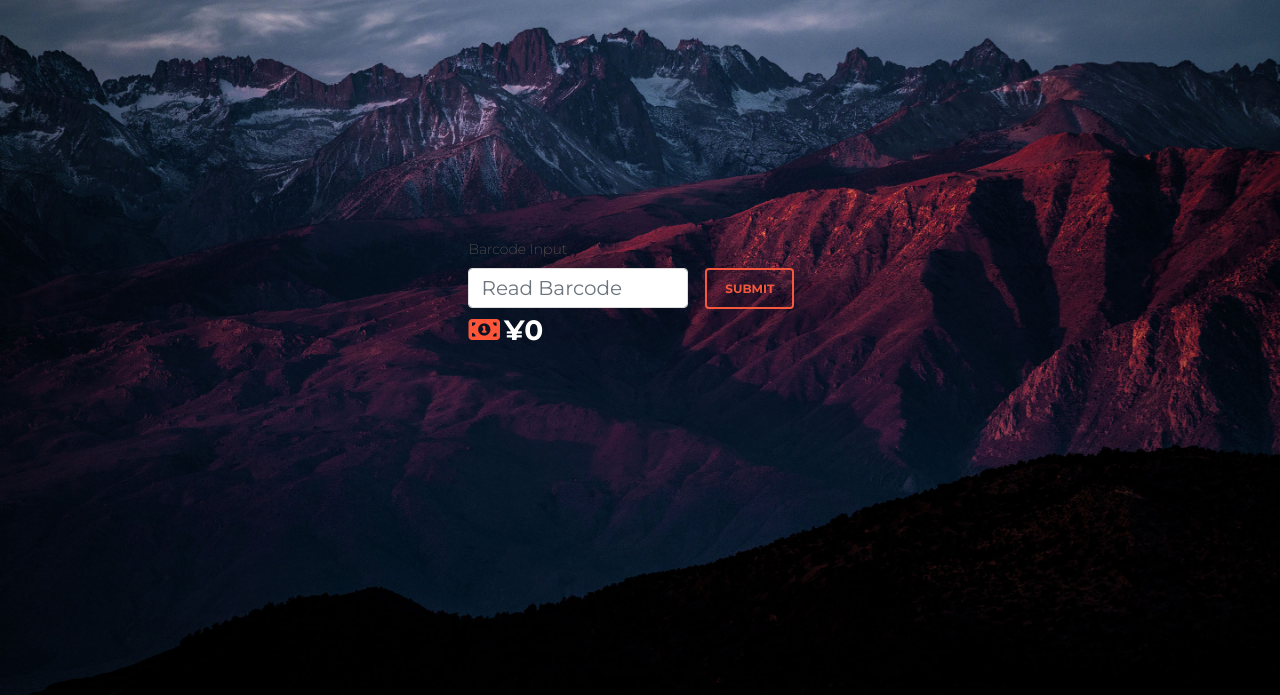
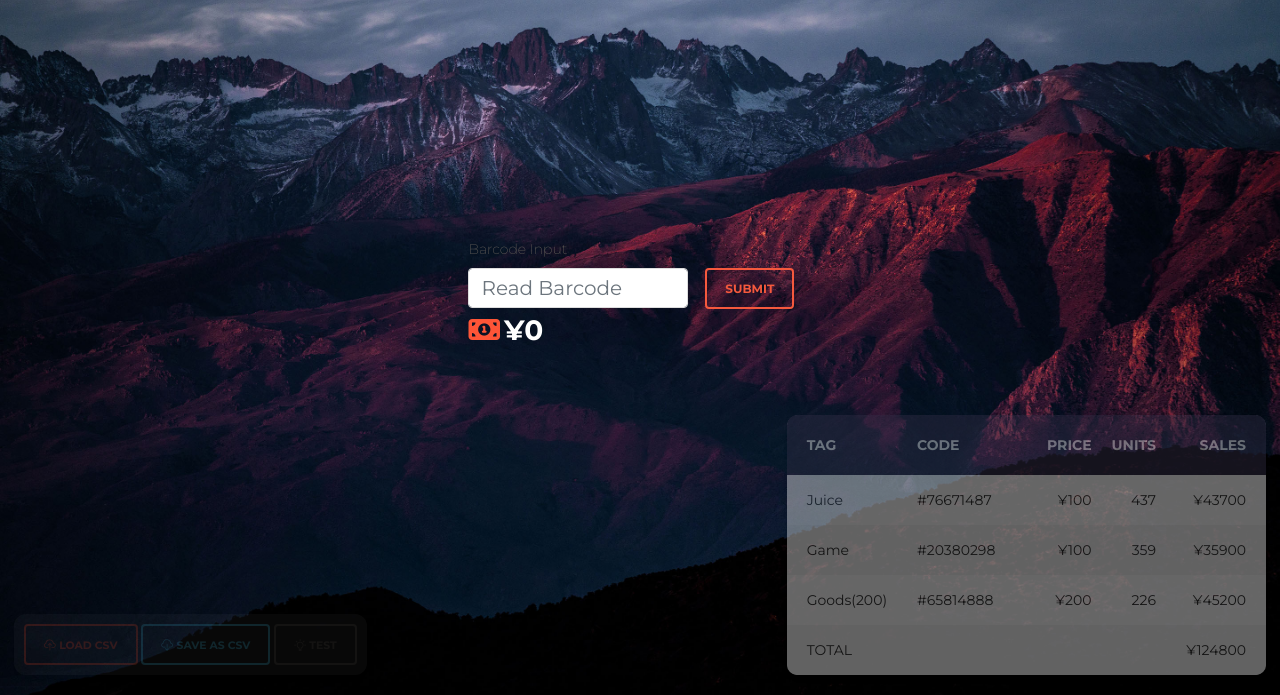
Before and after one commit to DarthRommy/Mogi_Casher-HTML, a plain HTML site: page index.html in a window 1280 px wide. Shown: the part 105-800 px from the top of the page. Drawn offline with Linux system fonts and the light colour scheme; some packages are replaced by stand-ins of ours.

Commit message:
v0.5.1
Table表示システムを変更中

```diff
--- /dev/null
+++ b/beta.js
@@ -0,0 +1,107 @@
+function makeMainTable(data, target, tableID, load) {
+    const element = document.getElementById(target);
+
+    // Table作成
+    const table = document.createElement("table");
+    table.className = tableID;
+    element.appendChild(table);
+
+    // ヘッダー作成
+    const theader = table.createTHead();
+
+    // th用配列
+    const header = ["TAG", "CODE", "PRICE", "UNITS", "SALES"];
+
+    // tr作成
+    const trHeader = theader.insertRow();
+
+    // th作成
+    for (i=0; i<header.length; i++) {
+        const theader = document.createElement("th");
+
+        theader.className = "column"+(i+1);
+        theader.innerHTML = header[i];
+
+        trHeader.appendChild(theader);
+    };
+
+    // ------配列の処理------
+    const codes = [];
+    let total = 0;
+
+    try{
+        for (i=0; i<data.length; i++) {
+            let elem = data[i];
+
+            // elemがCSV読み込み時は4列以外なら、それ以外は5列以外ならブロック
+            if ((elem.length != 4 && load) || (elem.length != 5 && !load))
+                throw "Returning";
+
+            // codesにコード一覧を登録
+            codes.push(elem[1]);
+
+            // 各列をフォーマット
+            const sales = Number(elem[2])*Number(elem[3]);
+            total += sales;
+
+            elem[1] = "#" + elem[1];
+            elem[2] = "¥" + elem[2];
+            elem[4] = "¥" + sales;
+
+        };
+
+        data.push(["TOTAL", "", "", "", "¥" + total])
+        console.log(data)
+
+    } catch (e) {
+        console.log(e);
+        return;
+    };
+
+    // tbody作成
+    const tbody = table.createTBody();
+
+    // tbodyの中身を作成
+    for (i=0; i<data.length; i++) {
+        // tr作成
+        const row = tbody.insertRow(-1);
+
+        // td作成
+        for (j=0; j<data[i].length; j++) {
+            const tdoc = document.createElement("td");
+
+            tdoc.className = "column" + (j + 1);
+            tdoc.innerHTML = data[i][j];
+
+            row.appendChild(tdoc)
+        }
+    }
+
+
+};
+
+function submitCSVMain(load){
+    // ------売上表示のTableを作成する------
+
+    const array = [["Juice", "76671487", "100", "437"], ["Game", "20380298", "100", "359"], ["Goods(200)", "65814888", "200", "226"]];
+
+    target = "main-table-area"
+    tableID = "main-table"
+
+    deleteTables(tableID);
+
+    makeMainTable(array, target, tableID, load);
+}
+
+function deleteTables(id){
+    // ------既にTableがある場合は量産されないように一旦削除する------
+    const elem = document.getElementsByClassName(id)[0]
+    if (elem != null){
+        elem.remove();
+    };
+};
+
+// リロード時にTableを再生成
+window.addEventListener("load", function() {
+    submitCSVMain(true)
+})
--- a/index.css
+++ b/index.css
@@ -50,7 +50,7 @@
 }
 
 th, td {
-    padding: 20px 20px;
+    padding: 10px 10px;
 }
 
 #loading {
@@ -145,16 +145,31 @@ th, td {
     width: 120%;
 }
 
+#csvIO, #database {
+    position: fixed;
+    bottom: 0;
+}
+
 #database {
     margin-top: 2em;
-    position: fixed;
-    bottom: 0;
     right: 1em;
     visibility: hidden;
 }
 
+#csvIO {
+    left: 1em;
+    background-color: rgba(255, 255, 255, 0.171);
+    opacity: 20%;
+}
+
+#csvIO:hover {
+    opacity: 100%;
+}
+
 #table-database td{
     background: #fff;
+    font-size: 1em;
+    font-weight: 500;
 }
 
 #table-database tr:nth-child(odd) td {
@@ -177,3 +192,78 @@ th {
 .inline {
     display: inline;
 }
+
+#main-table-area {
+    margin: 0;
+    padding: 0;
+}
+
+.main-table {
+    border-radius: 10px;
+    border-collapse: collapse;
+    overflow: hidden;
+    margin: 0 auto;
+    position: relative;
+}
+
+.main-table thead tr {
+    height: 60px;
+    background-color: #36304a;
+}
+
+.main-table tbody tr{
+    height: 50px;
+}
+
+.main-table tr:nth-child(even) {
+    background-color: #f5f5f5;
+}
+
+.main-table td {
+    font-weight: bolder;
+}
+
+.main-table th {
+    color: #fff;
+    background-color: rgba(255, 255, 255, 0);
+    line-height: 1.2;
+    font-size: 14px;
+}
+
+.column1 {
+    width: 100px;
+    padding-left: 20px;
+}
+
+.column2 {
+    width: 10em;
+    padding-left: 20px;
+    text-align: left;
+}
+
+.column3 {
+    width: 60px;
+    text-align: right;
+}
+
+.column4 {
+    width: 5px;
+    text-align: right;
+}
+
+.column5 {
+    width: 100px;
+    text-align: right;
+    padding-right: 20px;
+}
+
+#database2 {
+    position: fixed;
+    bottom: 0;
+    right: 1em;
+    opacity: 0.4;
+}
+
+#database2:hover {
+    opacity: 1;
+}
--- a/index.html
+++ b/index.html
@@ -63,19 +63,6 @@
                   <p id="name">N/A</p>
                 </div>
               </li>
-              <li class="nav-item">
-                <div class="nav-link" href="#" onclick="dropFile()">
-                  <i class="nc-icon nc-cloud-upload-94 nav-icon"></i>
-                  <p>Load CSV</p>
-                </div>
-              </li>
-              <li class="nav-item">
-                <div class="nav-link">
-                  <i class="nc-icon nc-cloud-download-93 nav-icon"></i>
-                  <!--<input id="save" type="file" style="display: none;"/>-->
-                  <label onclick="downloadCSV()">Save as CSV</label>
-                </div>
-              </li>
               <li class="nav-item dropdown">
                 <div class="nav-link dropdown-toggle" id="navbarDropdownMenuLink" data-toggle="dropdown" aria-haspopup="true" aria-expanded="false">
                   <i class="nc-icon nc-settings-gear-65 nav-icon"></i>
@@ -128,6 +115,22 @@
         <i class="fa fa-money fa-2x" style="color: rgb(253, 85, 55);"></i>
         <h6 class="inline" style="font-size: 2em; color: #fff; margin-left: 0.5em;" id="total">¥</h6>
       </div>
+      <div class="card card-nav-tabs" id="csvIO">
+        <div class="card-body" style="padding: 0.7em;">
+          <button type="button" class="btn btn-outline-danger" onclick="dropFile()">
+            <i class="nc-icon nc-cloud-upload-94 inline"></i>
+            <p class="h6 inline">load csv</p>
+          </button>
+          <button type="button" class="btn btn-outline-info" onclick="downloadCSV()">
+            <i class="nc-icon nc-cloud-download-93 inline"></i>
+            <p class="h6 inline">SAVE AS CSV</p>
+          </button>
+          <button type="button" class="btn btn-outline-default" onclick="submitCSVMain(true)">
+            <i class="nc-icon nc-bulb-63 inline"></i>
+            <p class="h6 inline">TEST</p>
+          </button>
+        </div>
+      </div>
       <div class="card" id="database">
         <div class="card-body">
           <div style="margin:auto">
@@ -140,6 +143,11 @@
             <div id="main-database"></div>
           </div>
         </div>
+      </div>
+
+      <!-- MainTable -->
+      <div class="card" id="database2">
+        <div class="card-body" id="main-table-area"></div>
       </div>
     </div>
     <!--<div class="moving-clouds" style="background-image: url('./paper-kit-2/assets/img/clouds.png');"></div>-->
@@ -267,6 +275,7 @@
 
   <!-- Custom JavaScript File-->
   <script src="./main.js"></script>
+  <script src="./beta.js"></script>
 </body>
 
 </html>
```
Also changed, not shown: 1 other file.
